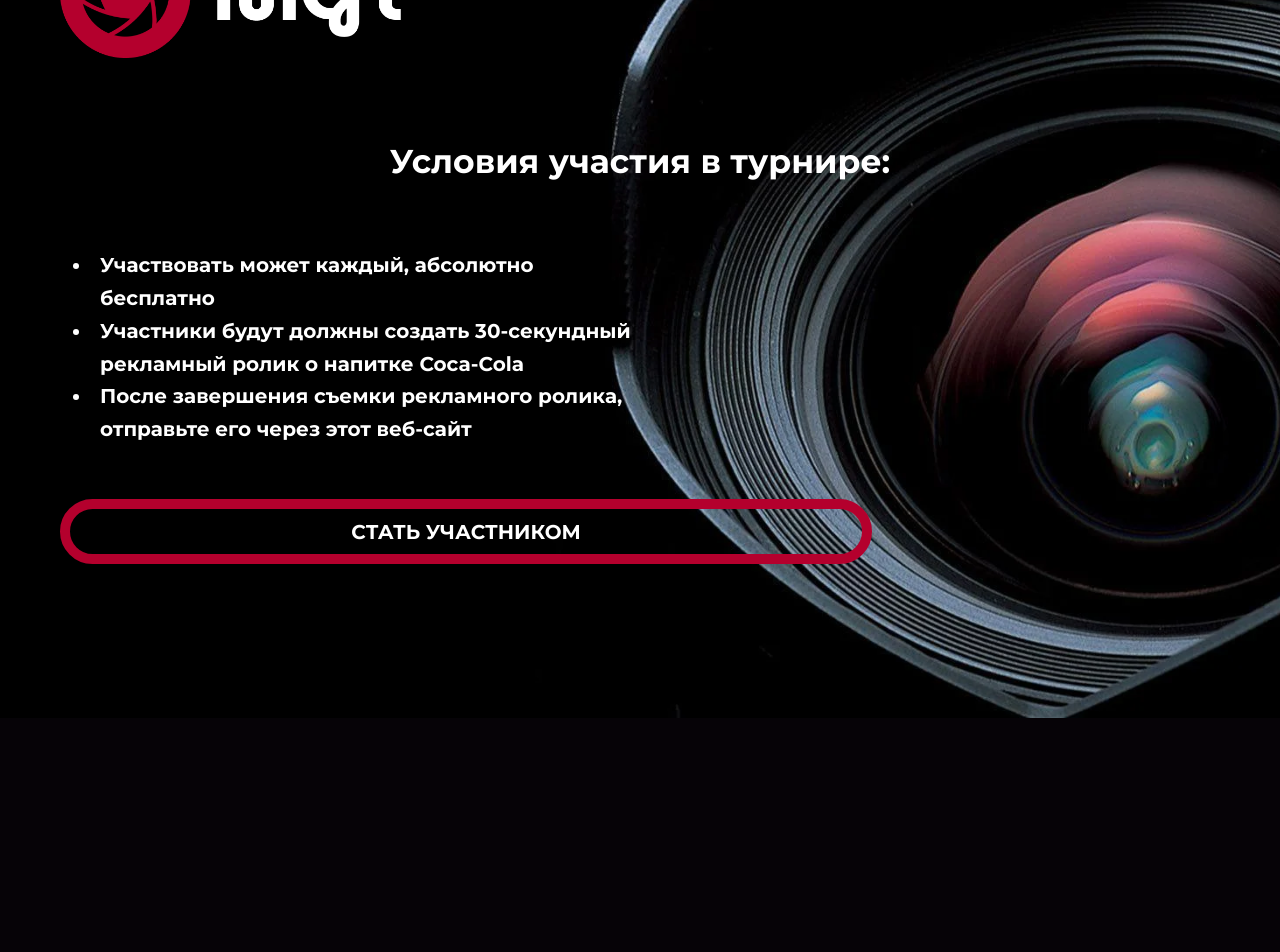
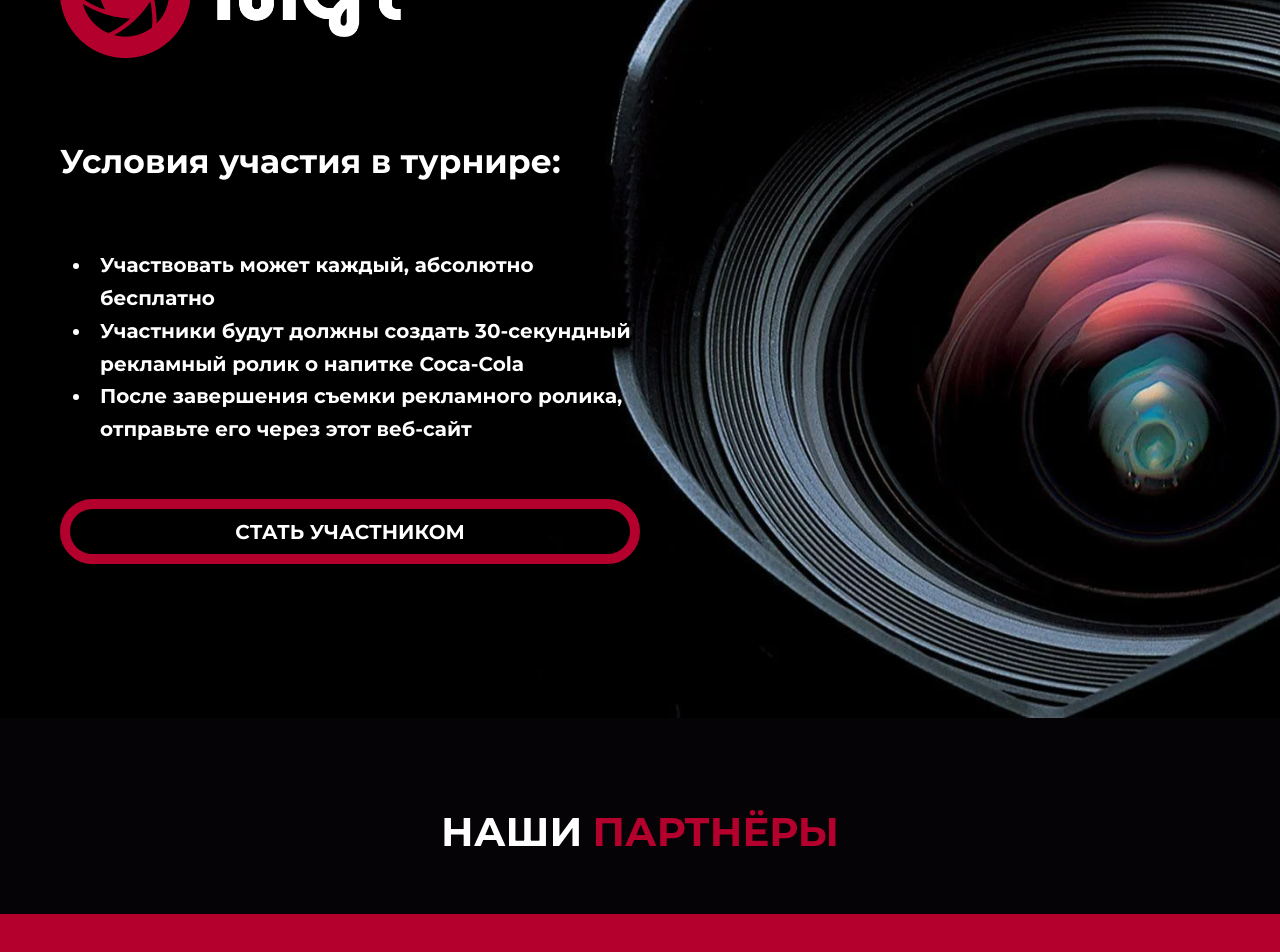
Before and after one commit to EnderKru/bobby-mobilography, a React (Vite) app: page / in a window 1280 px wide. Shown: the part 320-1272 px from the top of the page. Before the commit the page ends 1038 px from the top, so only its background shows below. Built offline with nearby package versions, Linux system fonts and the light colour scheme.

Commit message:
response for partners

```diff
--- a/src/components/conditions/conditions.module.css
+++ b/src/components/conditions/conditions.module.css
@@ -13,7 +13,7 @@
     font-size: 33px;
     font-weight: 700;
     line-height: 51.2px;
-    text-align: center;
+    text-align: left;
     margin-top: 74px;
     margin-bottom: 62px;
 }
@@ -36,7 +36,7 @@
 
 .button{
     margin-top: 53px;
-    width: 70%;
+    width: 50%;
     height: 65px;
     color: white;
     font-family: Montserrat;
@@ -60,10 +60,12 @@
     }
     .button{
         font-size: 60%;
+        width: 90%;
     }
     .title{
         margin-top: 30px;
         margin-bottom: 30px;
+        text-align: center;
     }
     .conditions{
         padding: 50px 0;
--- a/src/components/partners/partners.module.css
+++ b/src/components/partners/partners.module.css
@@ -3,6 +3,9 @@
 .title{
     text-align: center;
     padding: 93px 0 60px;
+    display: flex;
+    flex-wrap: wrap;
+    justify-content: center;
 }
 
 .title span{
@@ -50,8 +53,24 @@
     flex-wrap: wrap;
     justify-content: space-between;
 
+    padding: 104px 0 73px;
+
+}
+.partner{
+    transform: scale(0.7);
 }
 
-.partner{
-  transform: scale(0.7);
+@media (max-width:768px) {
+
+    .logos{
+        justify-content: center;
+        gap: 20px;
+        padding: 40px 0;
+    }
+    .partner img{
+        width: 100%;
+    }
+    .redBlock{
+        padding: 20px 0;
+    }
 }
--- a/src/pages/mainPage/mainPage.jsx
+++ b/src/pages/mainPage/mainPage.jsx
@@ -10,7 +10,7 @@ export default function MainPage(){
             <PageTemplate>
                 <Banner/>
                 <Conditions/>
-
+                <Partners/>
             </PageTemplate>
         </div>
     )
```
